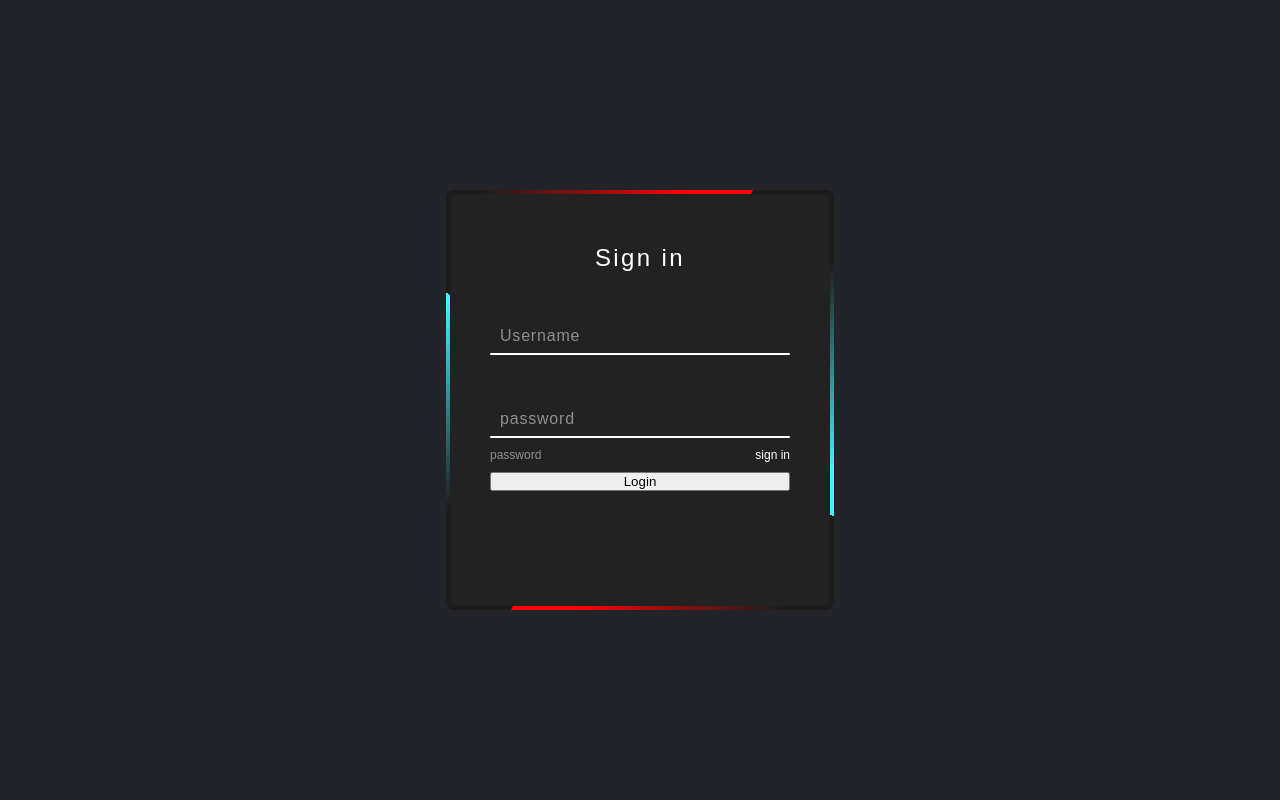
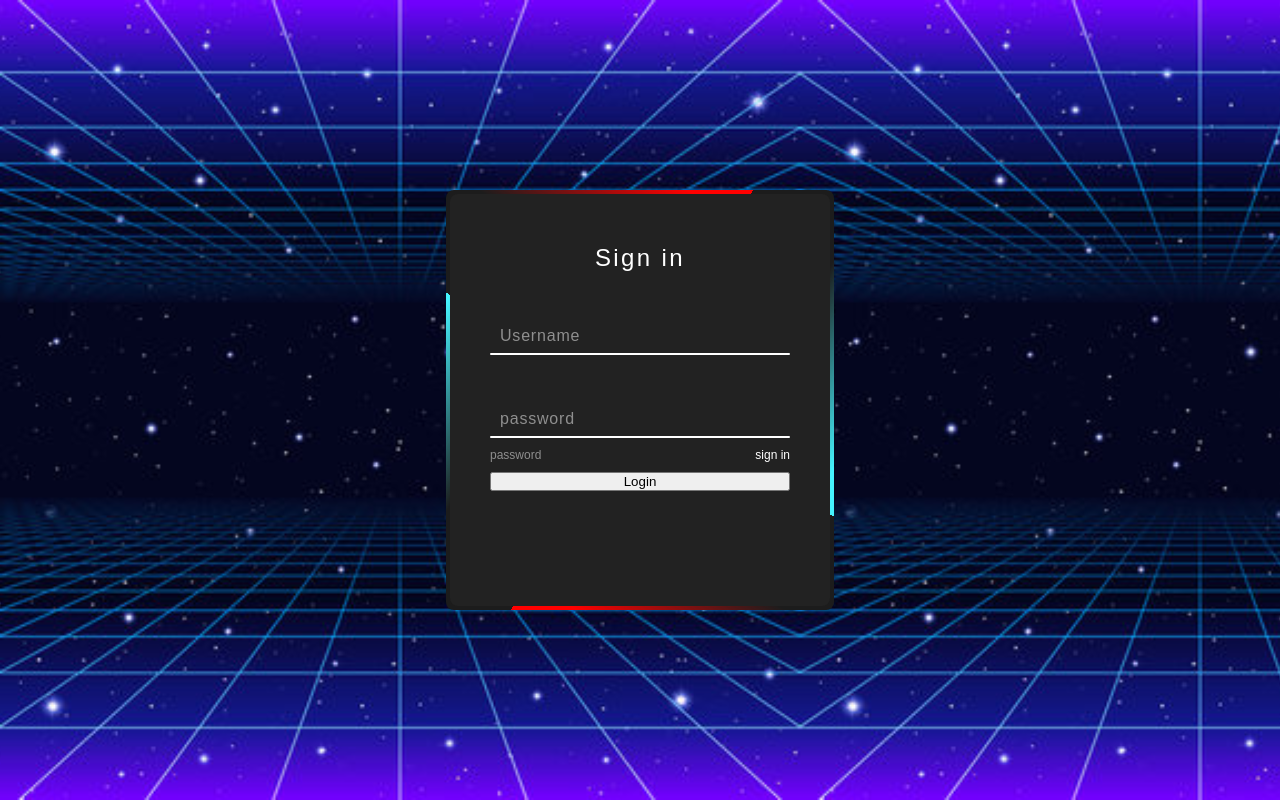
Before and after one commit to DimitriStintzi/DimitriStintzi.github.io, a plain HTML site: page connexion.html in a window 1280 px wide. Drawn offline with Linux system fonts and the light colour scheme.

Commit message:
Update connexion.css

```diff
--- a/connexion.css
+++ b/connexion.css
@@ -10,7 +10,9 @@ body{
     justify-content: center;
     align-items: center;
     min-height: 100vh;
-    background: #23242a;
+    background: url(arca.jpg);
+
+    background-size: contain;
 }
 
 .box{
```
